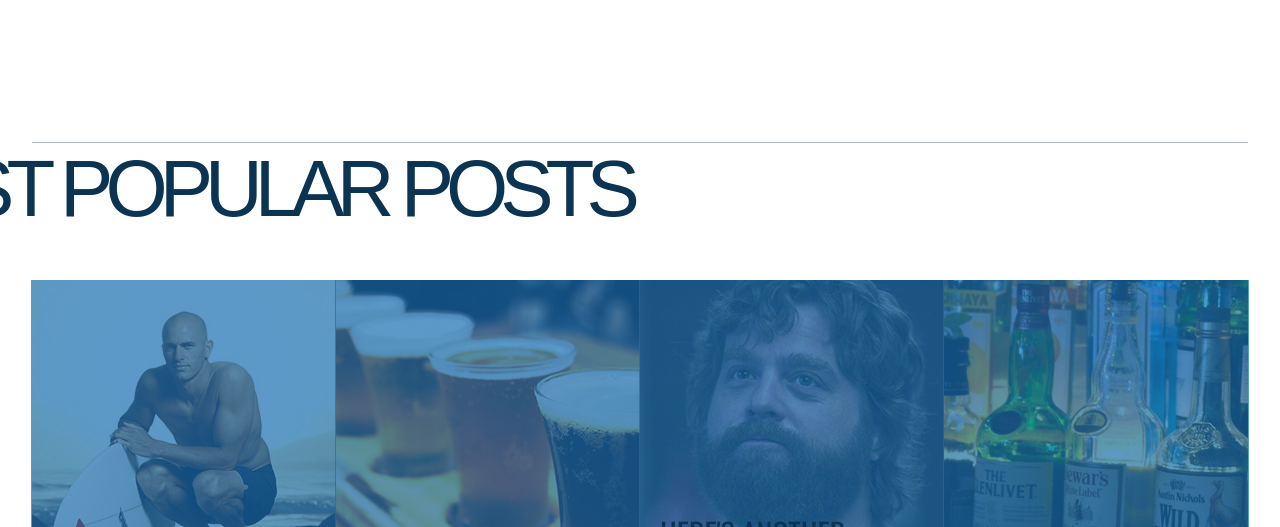
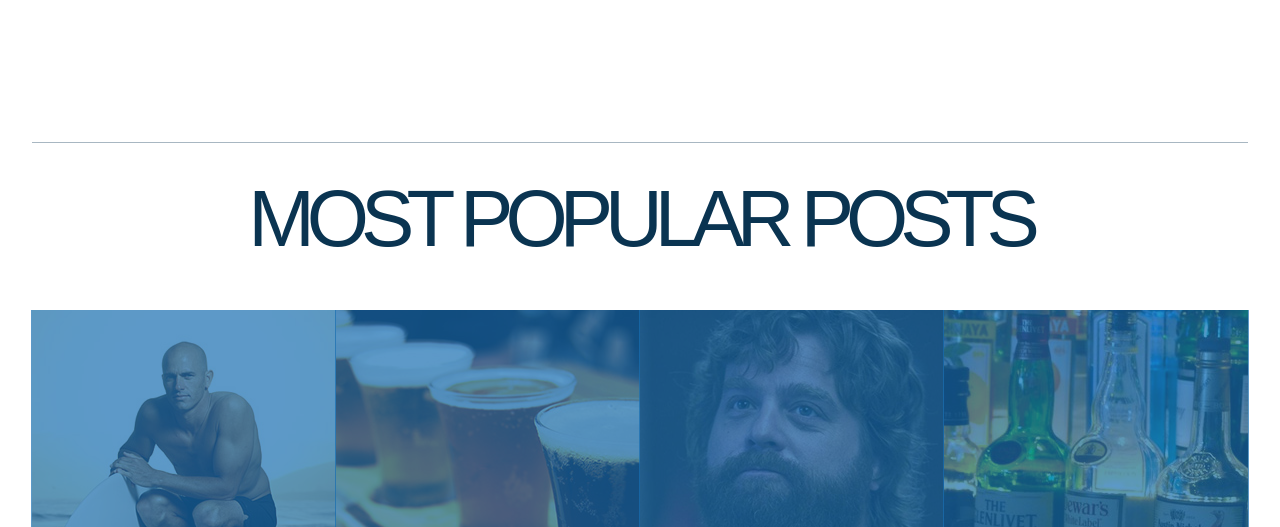
Before and after one commit to kishanbhakta/Surf-and-Paddle-Co, a plain HTML site: page index.html in a window 1280 px wide. Shown: the part 1541-2068 px from the top of the page. Drawn offline with nearby package versions, Linux system fonts and the light colour scheme.

Commit message:
Complete

```diff
--- a/index.html
+++ b/index.html
@@ -135,7 +135,9 @@
 
 
 <div class="posts">
-        <h2>MOST POPULAR POSTS</h2>
+        <div class="postheader">
+            <h2>MOST POPULAR POSTS</h2>
+        </div>
         <article>
             <a href="#"><figure class="blog post1">
                 <figcaption>ANOTHER COOL POST</figcaption>
--- a/main.css
+++ b/main.css
@@ -342,7 +342,11 @@ figure {
   font-size: 8em;
   letter-spacing: -8px;
   width: 100%;
-  margin-left: -10em;
+  /*margin-left: -10em;*/
+}
+
+.postheader {
+    margin-top: 3em;
 }
 
 article {
```
